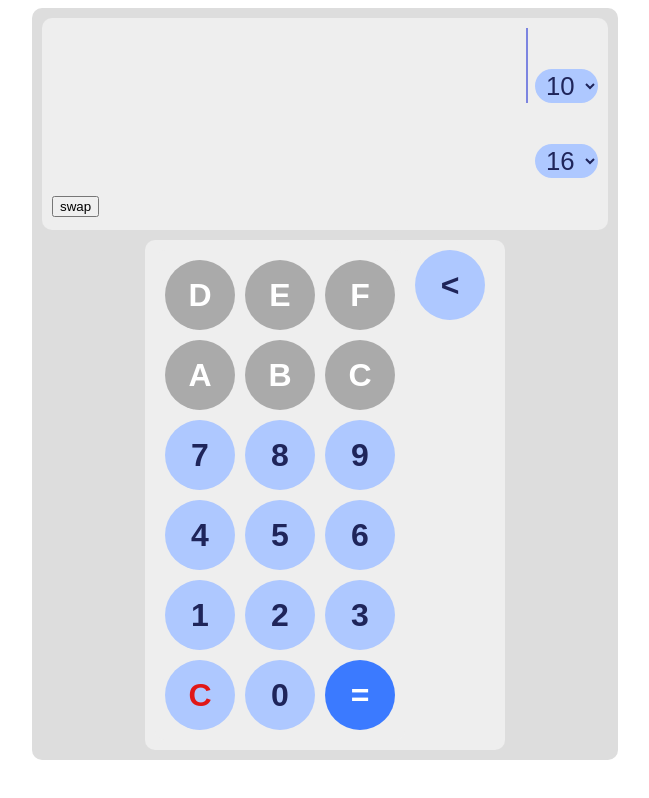
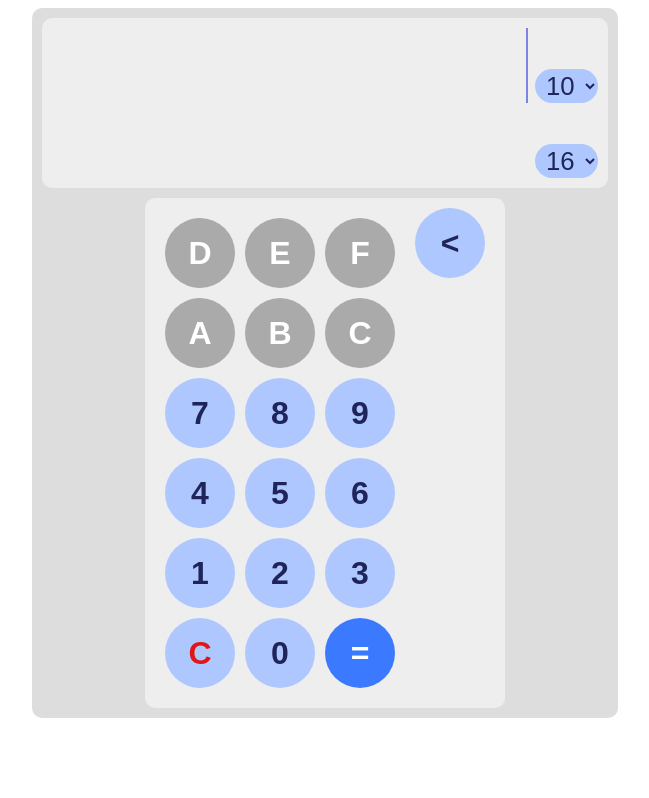
Before and after one commit to PaceGG/calculator, a plain HTML site: page index.html in a window 1280 px wide. Shown: the whole page, without its empty margins (315-964 px from the left). Drawn offline with Linux system fonts and the light colour scheme.

Commit message:
удалена лишняя кнопка

```diff
--- a/index.html
+++ b/index.html
@@ -16,7 +16,6 @@
           <input id="output" disabled />
           <select id="outputBase"></select>
         </div>
-        <button id="swapBase">swap</button>
       </div>
 
       <div class="panel">
```
